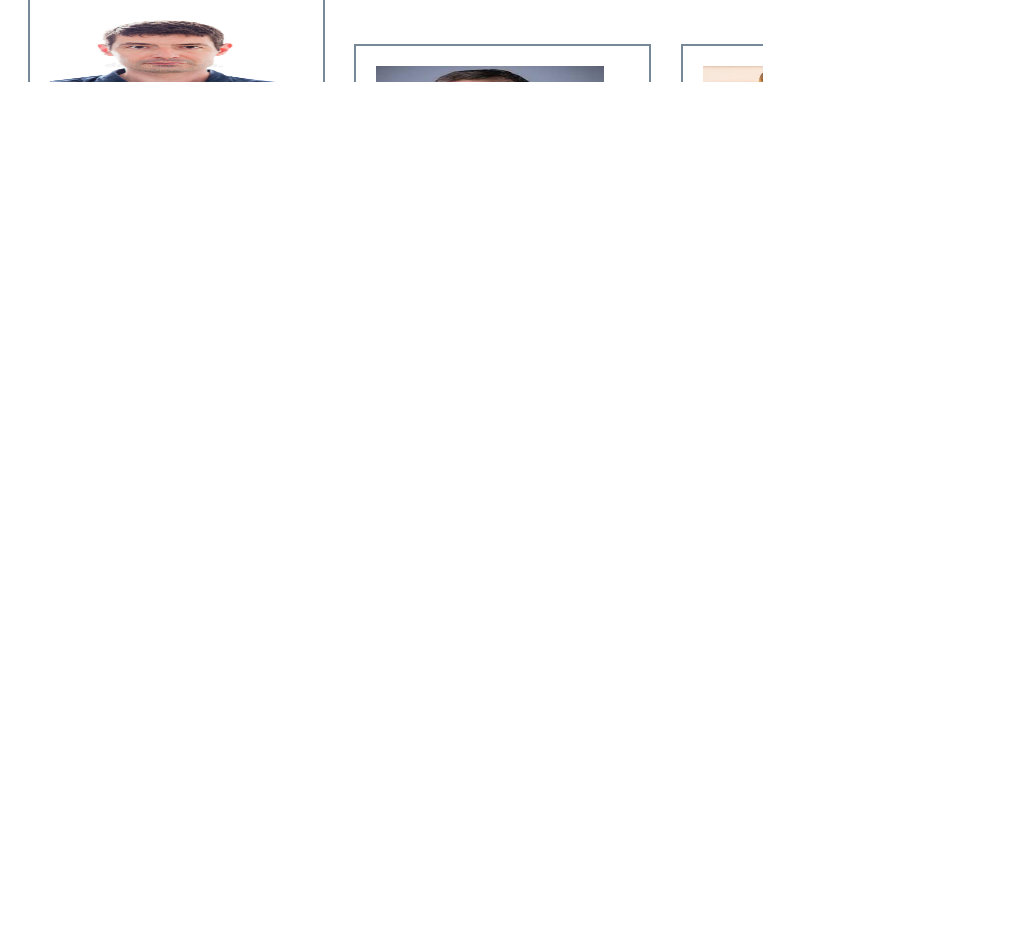
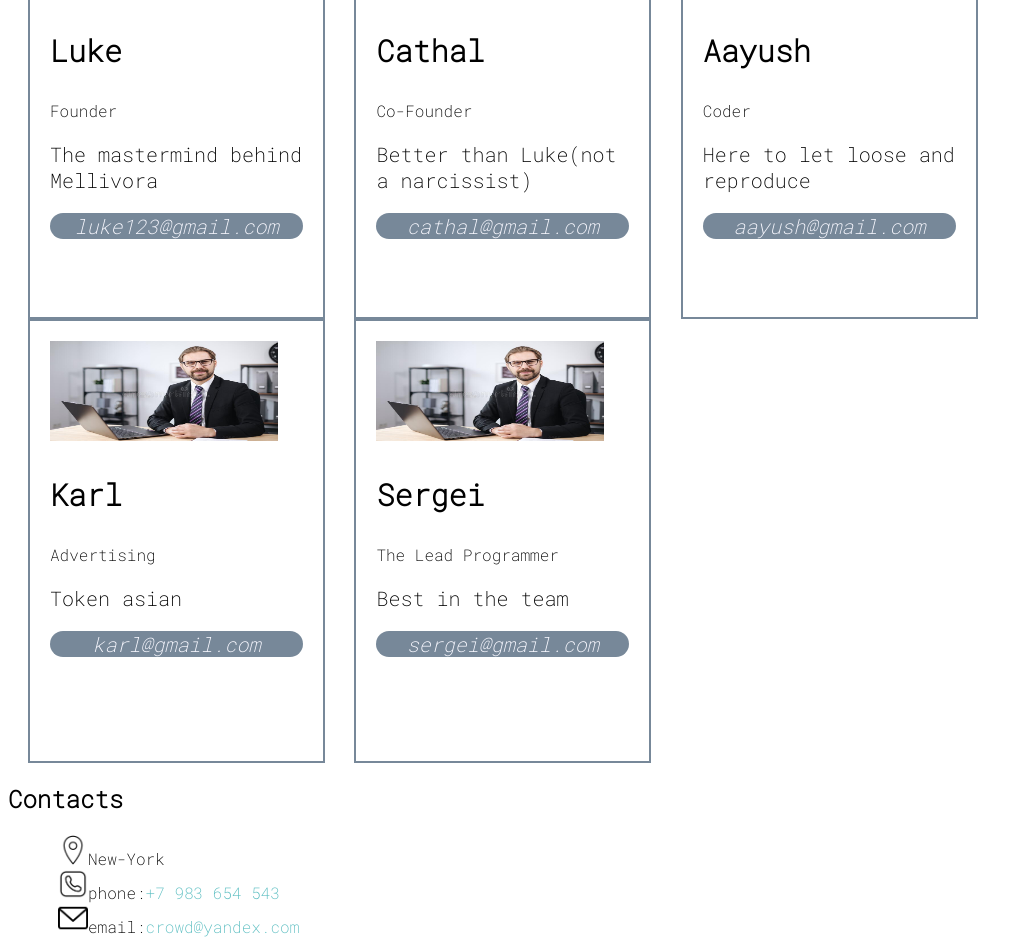
Before and after one commit to lafufu-X-labubu/AnimeHeaven, a plain HTML site: page Organisation-website-main/index.html in a window 1280 px wide. Shown: the part 1443-2383 px from the top of the page, without its empty margins (0-1013 px from the left). Drawn offline with Linux system fonts and the light colour scheme.

Commit message:
Update index.html

```diff
--- a/Organisation-website-main/index.html
+++ b/Organisation-website-main/index.html
@@ -18,57 +18,60 @@
         </ul>
     </header>
     <section class="main">
-        <h1 class="main_title">Anime Heaven</h1>
-        <p class="main_subtitle">Making anime</p>
+        <h1 class="main_title">Snow Central</h1>
+        <p class="main_subtitle">One Stop Snow Shop</p>
         <button class="main_button">Details</button>
-        <p class="main_about">My company is better than everyone's else becuase it has good prices it can fit every work!</p>
+        <p class="main_about">The Central Spot for all things about Snow</p>
     </section>
     <section class="about">
         <h2 class="about_title">About company</h2>
         <img src="img/gaby-the-gold-fish-aquarium-fish.jpg" alt="Golden fish" class="about_img">
-        <p class="about_text">This company was made ages ago in 1967, me and my friend discovered tons of oil and gas near our house. We bought some machines for that,
-after all of our hard work we got some oil and gas we sold it and got some money. We made a company named as you all know Gold Corparation, this was
-greatest decision in my life. We made tons of money our company became popular in seconds. Well at start we had problems with some people, but
-we dealt with them very soon. Now our company is doing many things for example getting gold and other minerals. In this year we earned about
-100 000 000$. My team has 100 members, all of them are proffesionals at their work. Currect general director is Paul Dejek.</p>
+        <p class="about_text">Established in 2025, we are the ONE STOP SNOW SHOP, for all things snow related. We offer a variety of services including informastion on the best ksi destinations, client stories and tips, and of courtse the largest snow store in Ireland, with products ranging from thermal jackets, to wateroproof sleeping. We really have it all! We are a very small but passionate team of snow-loving workers, who are aiming to expand our operatons significantly by Summer 2026, to bring an even greater experience to our clientele.</p>
     </section>
     <section class="team">
         <h2 class="team_title">Team</h2>
         <div class="team_member">
             <img src="img/pt.jpg" alt="Roland" class="team_member_img" >
-            <h3 class="team_member_name">Roland</h3>
-            <p class="team_member_role">Manager</p>
-            <p class="team_member_description">Joined team 1 year ago, good at his work, able to do many things, such as programming, etc.</p>
-            <a href="mail0:serega.lefortovo@gmail.com" class="team_member_email">roland123@yandex.ru</a>
+            <h3 class="team_member_name">Luke</h3>
+            <p class="team_member_role">Founder</p>
+            <p class="team_member_description">The mastermind behind Mellivora</p>
+            <a href="mail0:luke123@gmail.com" class="team_member_email">luke123@gmail.com</a>
         </div>
         <div class="team_member">
             <img src="img/if.jpg" alt="Howard" class="team_member_img" >
-            <h3 class="team_member_name">Howard</h3>
-            <p class="team_member_role">Head Manager</p>
-            <p class="team_member_description">Joined long time ago, known member of our team.</p>
-            <a href="mail0:serega.lefortovo@gmail.com" class="team_member_email">Howard324@mail.ru</a>
+            <h3 class="team_member_name">Cathal</h3>
+            <p class="team_member_role">Co-Founder</p>
+            <p class="team_member_description">Better than Luke(not a narcissist)</p>
+            <a href="mail0:cathal@gmail.com" class="team_member_email">cathal@gmail.com</a>
         </div>
         <div class="team_member">
             <img src="img/rs.jpg" alt="Derek" class="team_member_img" >
-            <h3 class="team_member_name">Derek</h3>
-            <p class="team_member_role">Specialist</p>
-            <p class="team_member_description">Knows many things, if have any questions ask him.</p>
-            <a href="mail0:serega.lefortovo@gmail.com" class="team_member_email">Derek@gmail.ru</a>
+            <h3 class="team_member_name">Aayush</h3>
+            <p class="team_member_role">Coder</p>
+            <p class="team_member_description">Here to let loose and reproduce</p>
+            <a href="mail0:aayush@gmail.com" class="team_member_email">aayush@gmail.com</a>
         </div>
         <div class="team_member">
             <img src="img/sl.jpg" alt="Coward" class="team_member_img" >
-            <h3 class="team_member_name">Coward</h3>
-            <p class="team_member_role">Director</p>
-            <p class="team_member_description">Company director, rules everything.</p>
-            <a href="mail0:serega.lefortovo@gmail.com" class="team_member_email">Coward5435@yandex.ru</a>
+            <h3 class="team_member_name">Karl</h3>
+            <p class="team_member_role">Advertising</p>
+            <p class="team_member_description">Token asian</p>
+            <a href="mail0:karl@gmail.com" class="team_member_email">karl@gmail.com</a>
+        </div>
+        <div class="team_member">
+            <img src="img/sl.jpg" alt="Coward" class="team_member_img" >
+            <h3 class="team_member_name">Sergei</h3>
+            <p class="team_member_role">The Lead Programmer</p>
+            <p class="team_member_description">Best in the team</p>
+            <a href="mail0:sergei@gmail.com" class="team_member_email">sergei@gmail.com</a>
         </div>
     </section>
-    <section class="products">
+    <!-- <section class="products">
         <h2 class="products_title">Products</h2>
         <div class="products_card">
             <img src="img/we.jpg" alt="" class="products_img">
-            <h3 class="products_name">Emerald</h3>
-            <p class="products_price">$100 000 carat</p>
+            <h3 class="products_name">North Face Jacket</h3>
+            <p class="products_price">$300</p>
             <button class="products_button">Buy</button>
         </div>
         <div class="products_card">
@@ -89,7 +92,7 @@ we dealt with them very soon. Now our company is doing many things for example g
             <p class="products_price">74$</p>
             <button class="products_button">Buy</button>
         </div>
-    </section>
+    </section> -->
     <section class="contacts">
         <h2 class="contacts_title">Contacts</h2>
         <div class="contacts_text contacts_text_location">New-York</div>
```
